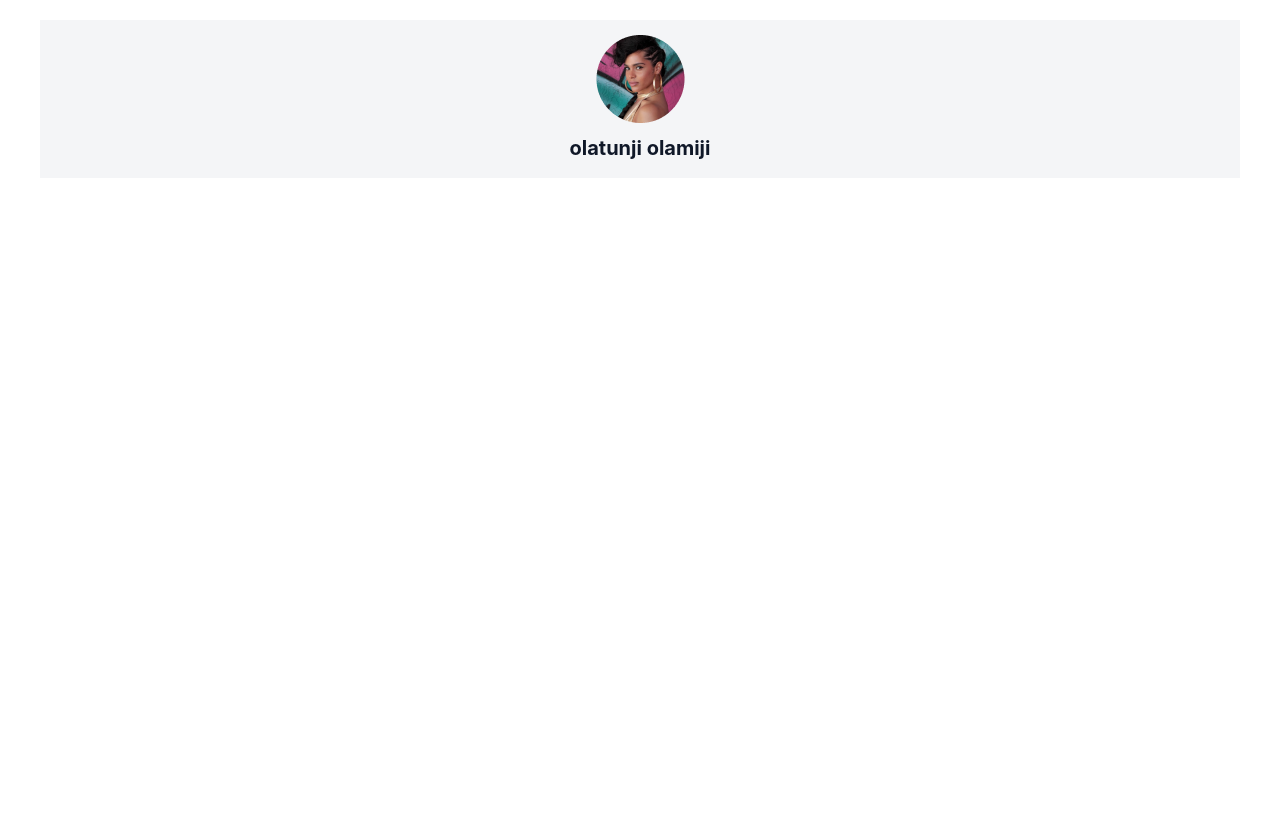
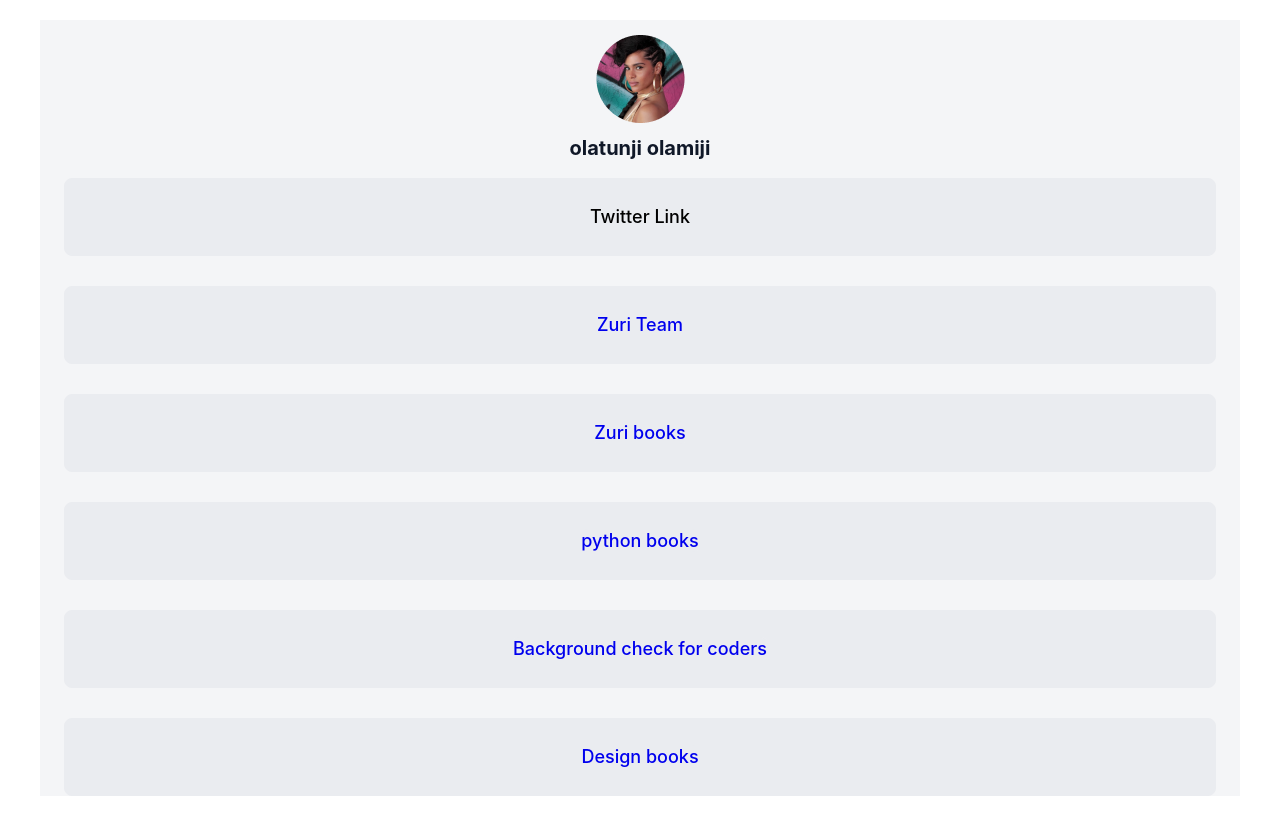
Before and after one commit to platinum5343/task-1, a React (Create React App) app: page / in a window 1280 px wide. Before the commit the page ends 800 px from the top, so only its background shows below. Built offline with nearby package versions, Linux system fonts and the light colour scheme.

Commit message:
another component called main.jsx was added

```diff
--- a/src/App.js
+++ b/src/App.js
@@ -1,10 +1,12 @@
 import Home from './components/Home';
 import './App.css';
 import { Container } from '@mui/material';
+import Main from './components/Main';
 function App() {
   return (
     <Container sx={{backgroundColor:"#F4F5F7"}}>
       <Home />
+      <Main />
     </Container>
   );
 }
--- /dev/null
+++ b/src/components/Main.jsx
@@ -0,0 +1,47 @@
+import React, { Fragment } from 'react'
+import classes from './Main.module.css';
+
+const Main = () => {
+  return (
+    <Fragment>
+      <div   className={classes.btn}
+        id={classes.btn_zuri}>
+          Twitter Link
+
+          </div>
+          <div
+        className={classes.btn}>
+        <a id='btn_zuri'
+       href="https://training.zuri.team/"  >
+          Zuri Team
+          </a>
+          </div>
+          <div
+        className={classes.btn}>
+        <a id='books' href="https://books.zuri.team/">
+          Zuri books
+          </a>
+          </div>
+          <div
+        className={classes.btn}>
+        <a id='book_phyton' href="https://background.zuri.team/">
+          python books
+          </a>
+          </div>
+          <div
+        className={classes.btn}>
+        <a id='pitch' href="https://books.zuri.team/">
+          Background check for coders
+          </a>
+          </div>
+          <div
+        className={classes.btn}>
+        <a href="https://books.zuri.team/design-rules" id='book_design'>
+          Design books
+          </a>
+          </div>
+    </Fragment>
+  )
+}
+
+export default Main;
--- /dev/null
+++ b/src/components/Main.module.css
@@ -0,0 +1,31 @@
+.btn
+{
+    width: 100%;
+    text-align: center;
+    padding: 24px 32px;
+    gap: 8px;
+    margin: 0 0 30px 0;
+    box-sizing: border-box;
+    border: 1px solid #EAECF0;
+    border-radius: 8px;
+    background:  #EAECF0;
+    font-family: 'Inter';
+    font-style: normal;
+    font-weight: 500;
+    font-size: 18px;
+    line-height: 28px;
+}
+a {
+    text-decoration: none;
+    width: 100%;
+
+    box-sizing: border-box;
+    border: 1px solid #EAECF0;
+    border-radius: 8px;
+    background:  #EAECF0;
+    font-family: 'Inter';
+    font-style: normal;
+    font-weight: 500;
+    font-size: 18px;
+    line-height: 28px;
+}
```
